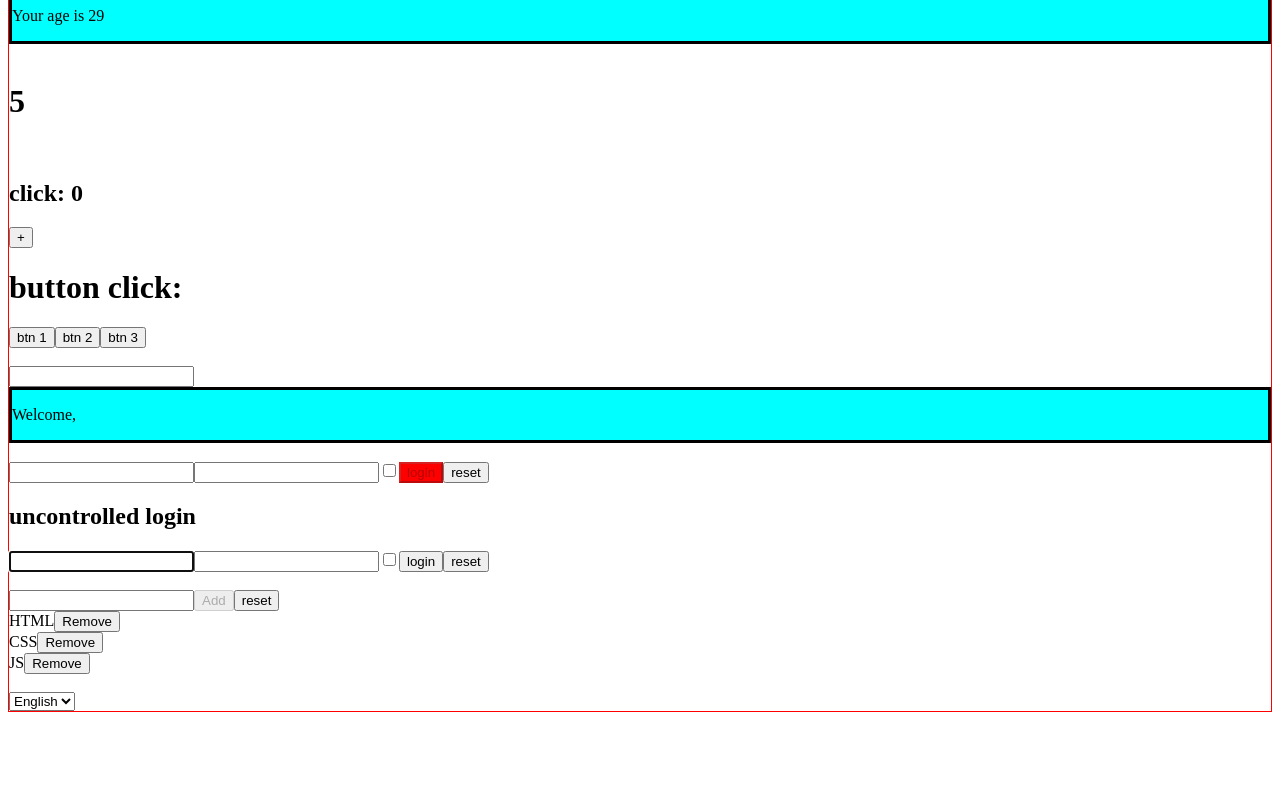
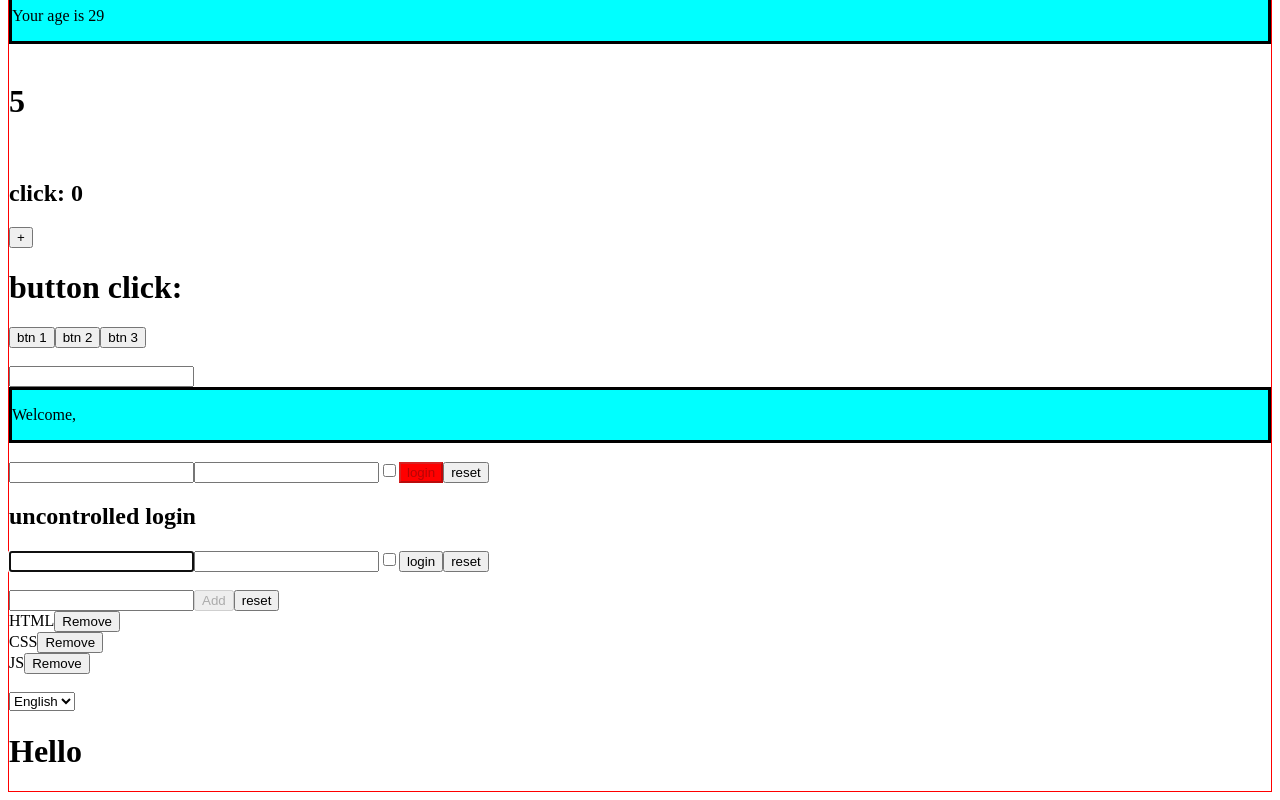
Before and after one commit to Parry93/react-exercises, a React (Create React App) app: page / in a window 1280 px wide. Shown: the part 225-1025 px from the top of the page. Before the commit the page ends 945 px from the top, so only its background shows below. Built offline with nearby package versions, Linux system fonts and the light colour scheme.

Commit message:
context-02

```diff
--- a/src/App.js
+++ b/src/App.js
@@ -9,7 +9,7 @@ import Login from "./Login";
 import UncontrolledLogin from "./UncontrolledLogin";
 import TodoList from "./TodoList";
 import Container from "./Container";
-import LanguageComponent from "./LanguageComponent";
+import LanguageComponent from "./LanguageContext";
 
 Welcome.defaultProps = {
   name: "John",
@@ -56,6 +56,7 @@ class App extends React.Component {
         <LanguageComponent />
         </Container>
 
+
       </div>
     );
   }
--- a/src/DisplayLanguage.jsx
+++ b/src/DisplayLanguage.jsx
@@ -1,10 +1,24 @@
 import React from "react"
+import  { LanguageContext } from "./LanguageContext"
 
-
+const strings = {
+    en :{
+        HELLO: "Hello "
+    },
+    it :{
+        HELLO: "Ciao"
+    }
+}
 class DisplayLanguage extends React.Component{
     render(){
         return <div>
-
+            <LanguageContext.Consumer>
+            {language =>{
+                return (
+                    <h1>{strings[language].HELLO}</h1>
+                )
+            }}
+            </LanguageContext.Consumer>
         </div>
     }
 
```
Also changed, not shown: src/LanguageContext.jsx (renamed from src/LanguageComponent.jsx).
